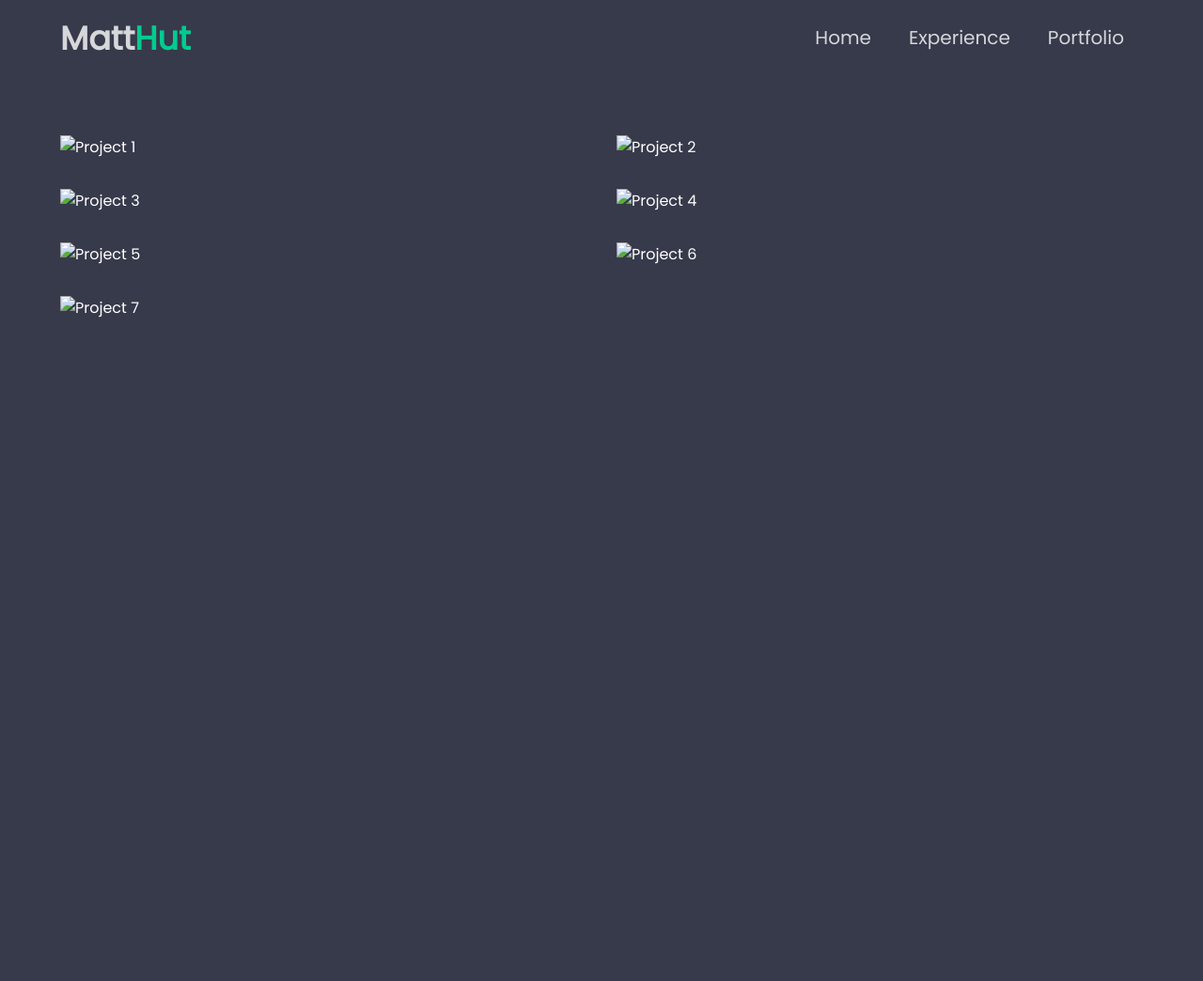
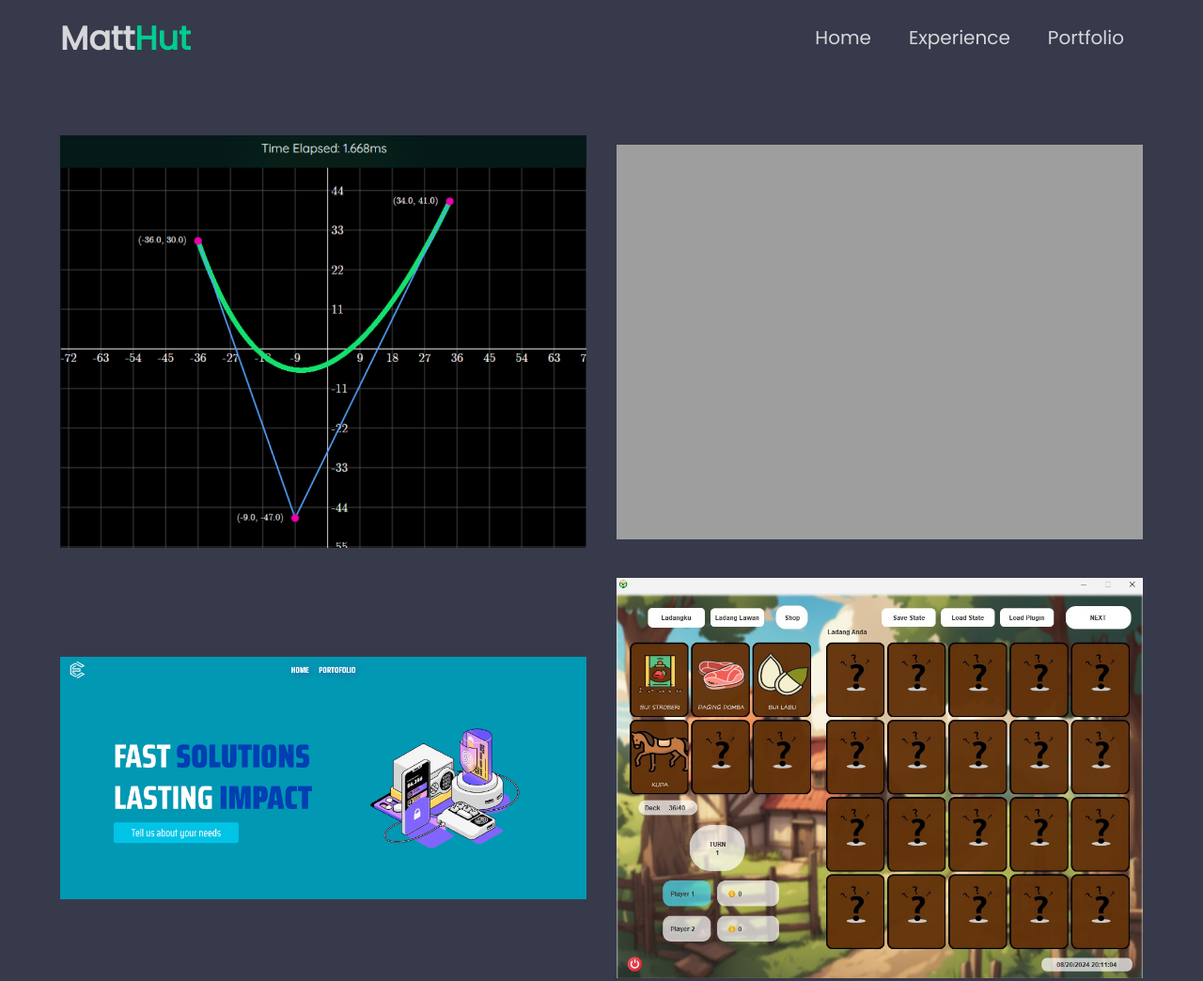
Before and after one commit to NgokNgok04/Simple-Portofolio-Vanilla, a plain HTML site: page portofolio.html in a window 1280 px wide. Shown: the top 1044 px of the page at 94% size. Before the commit the page ends 800 px from the top, so only its background shows below. Drawn offline with Linux system fonts and the light colour scheme; the site is published under a folder, as on GitHub Pages, so addresses that start at the root find nothing.

Commit message:
Update portofolio.html

```diff
--- a/portofolio.html
+++ b/portofolio.html
@@ -41,49 +41,49 @@
       <div class="portofolio-title">
         <h2>Bezier Curve Visualization</h2>
       </div>
-      <img src="/portofolio/bezier-curve.png" alt="Project 1">
+      <img src="./portofolio/bezier-curve.png" alt="Project 1">
     </div>
 
     <div class="portofolio-item">
       <div class="portofolio-title">
         <h2>Election Website</h2>
       </div>
-      <img src="/portofolio/election-web.png" alt="Project 2">
+      <img src="./portofolio/election-web.png" alt="Project 2">
     </div>
 
     <div class="portofolio-item">
       <div class="portofolio-title">
         <h2>Expedite Web</h2>
       </div>
-      <img src="/portofolio/expedite-web.png" alt="Project 3">
+      <img src="./portofolio/expedite-web.png" alt="Project 3">
     </div>
 
     <div class="portofolio-item">
       <div class="portofolio-title">
         <h2>Farm Game</h2>
       </div>
-      <img src="/portofolio/farm-game.jpg" alt="Project 4">
+      <img src="./portofolio/farm-game.jpg" alt="Project 4">
     </div>
 
     <div class="portofolio-item">
       <div class="portofolio-title">
         <h2>Fingerprint Detection</h2>
       </div>
-      <img src="/portofolio/fingerprint.png" alt="Project 5">
+      <img src="./portofolio/fingerprint.png" alt="Project 5">
     </div>
 
     <div class="portofolio-item">
       <div class="portofolio-title">
         <h2>Library Management</h2>
       </div>
-      <img src="/portofolio/LibraLink.png" alt="Project 6">
+      <img src="./portofolio/LibraLink.png" alt="Project 6">
     </div>
 
     <div class="portofolio-item">
       <div class="portofolio-title">
         <h2>Wikirace</h2>
       </div>
-      <img src="/portofolio/wikirace.png" alt="Project 7">
+      <img src="./portofolio/wikirace.png" alt="Project 7">
     </div>
   </section>
 
```
